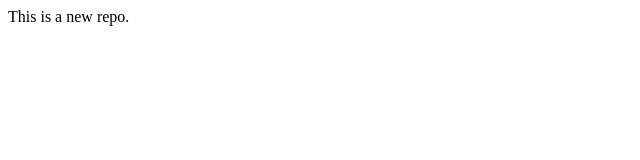
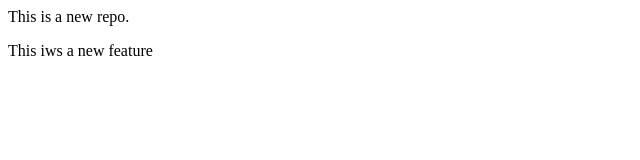
Before and after one commit to sswara18/localrepo, a plain HTML site: page index.html in a window 1280 px wide. Shown: the whole page, without its empty margins (0-640 px from the left). Drawn offline with Linux system fonts and the light colour scheme.

Commit message:
This is new Paragraph

```diff
--- a/index.html
+++ b/index.html
@@ -1 +1,2 @@
 <p>This is a new repo.</p>
+<p>This iws a new feature</p>
```
